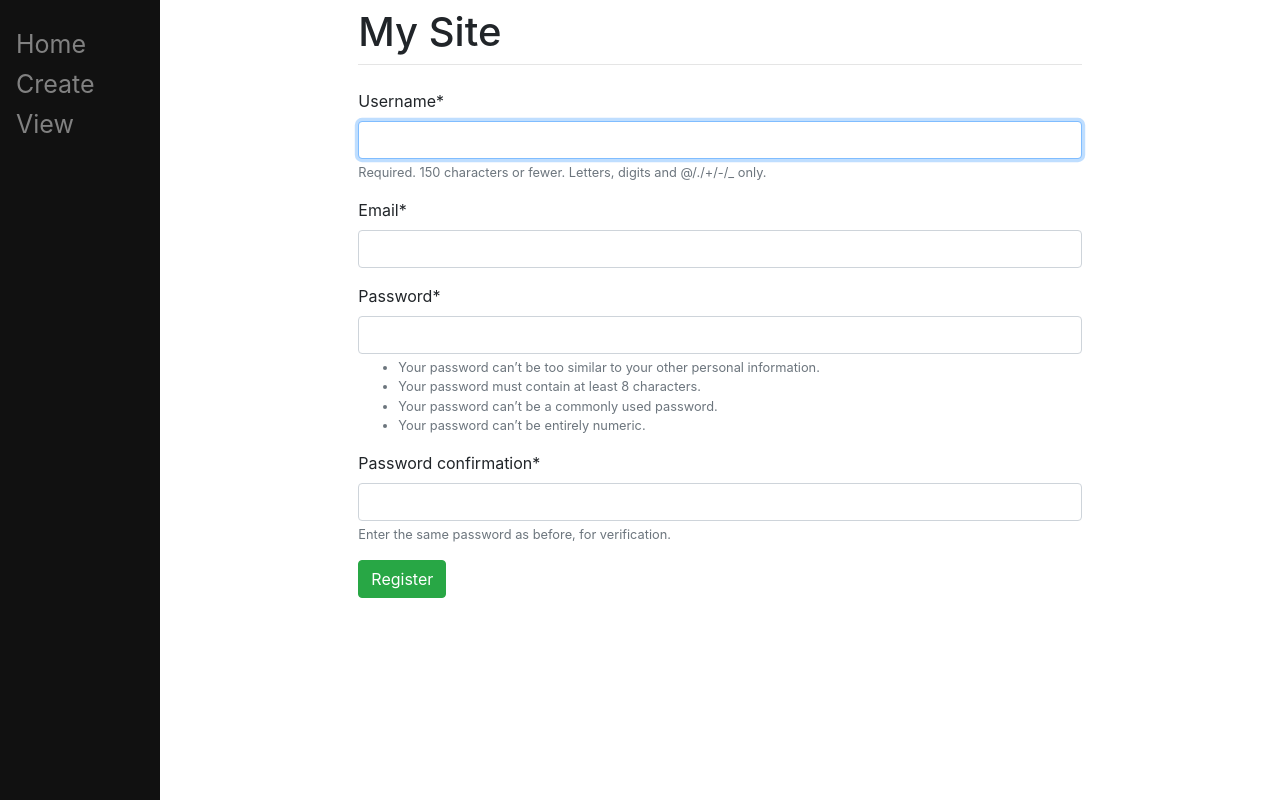
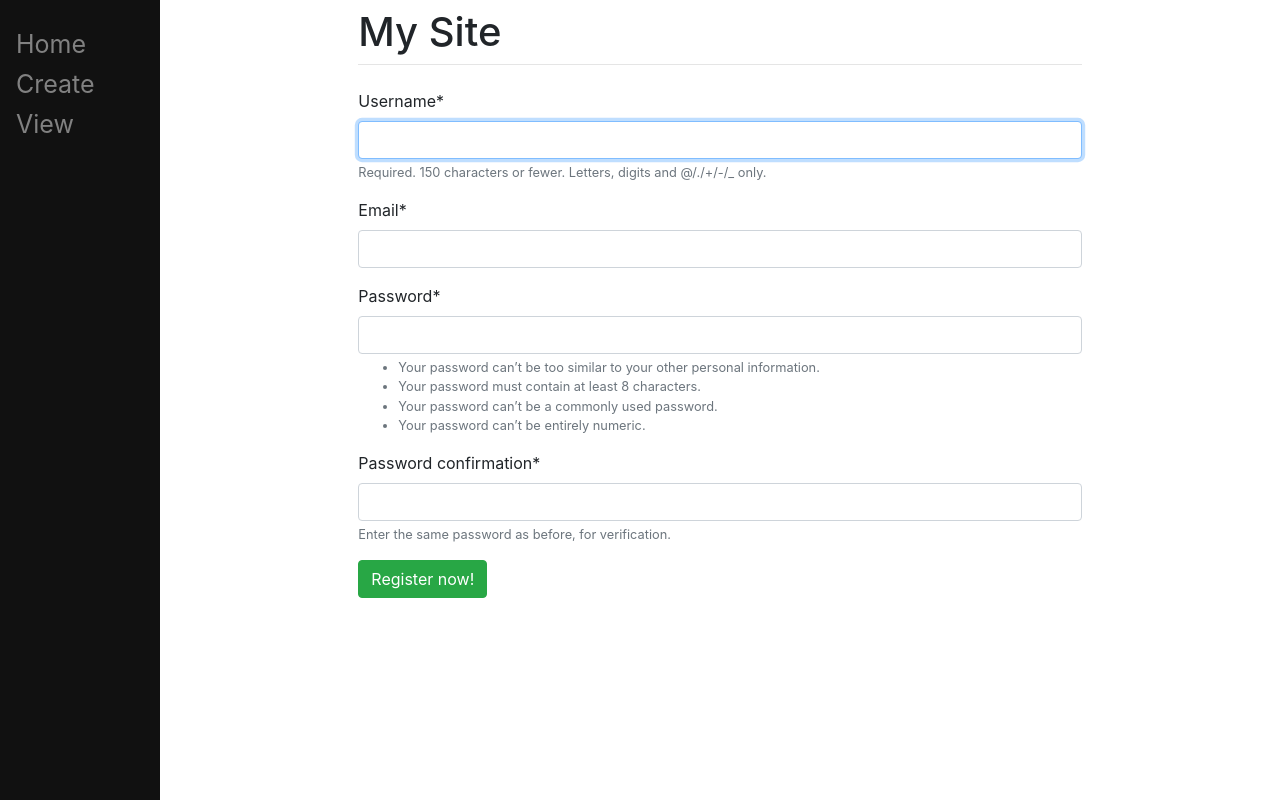
Before and after one commit to AlexCAAN/django-app-v1, a Django app: page /register/ in a window 1280 px wide. Run offline with Django 4.2, Linux system fonts and the light colour scheme; some libraries are stand-ins or nearby versions.

Commit message:
Update register.html

```diff
--- a/register/templates/register/register.html
+++ b/register/templates/register/register.html
@@ -10,6 +10,6 @@
         {% csrf_token %}
         <!-- {{form}} -->
         {{form|crispy}}
-        <button type="submit" class="btn btn-success">Register</button>
+        <button type="submit" class="btn btn-success">Register now!</button>
     </form>
 {% endblock %}
```
